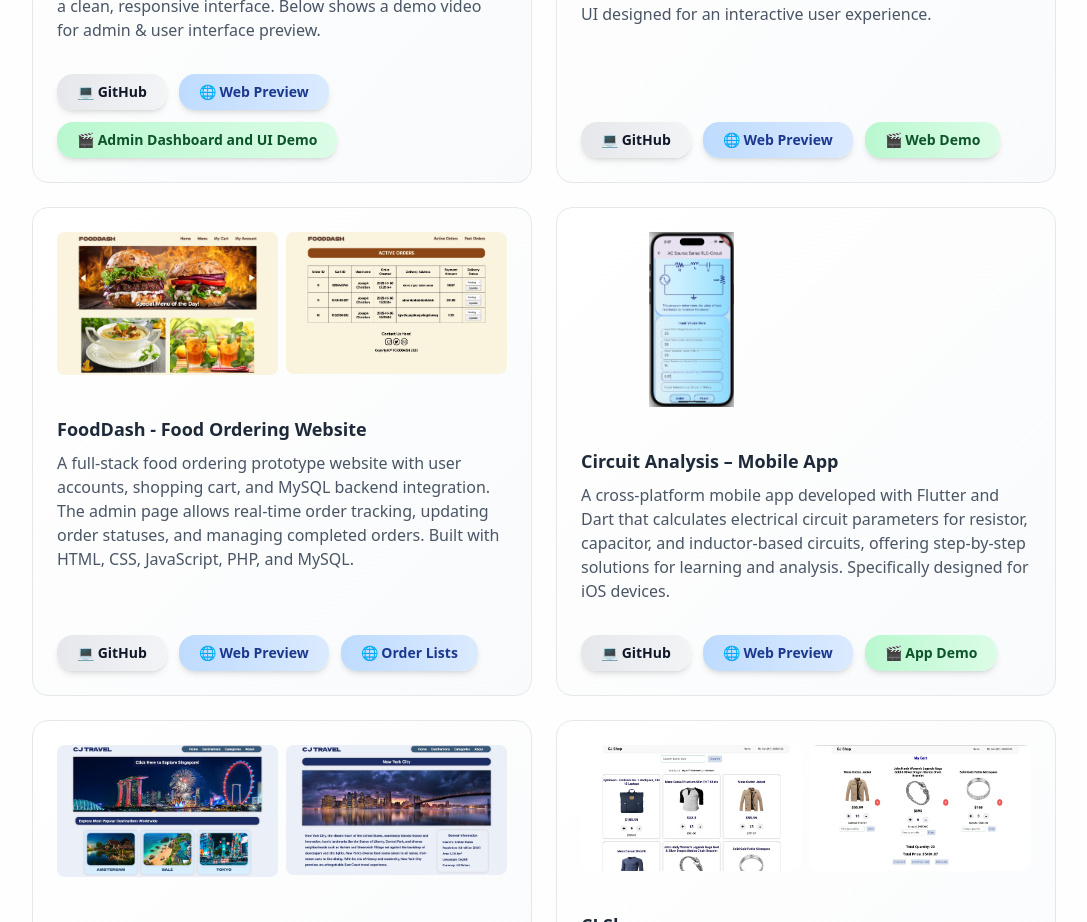
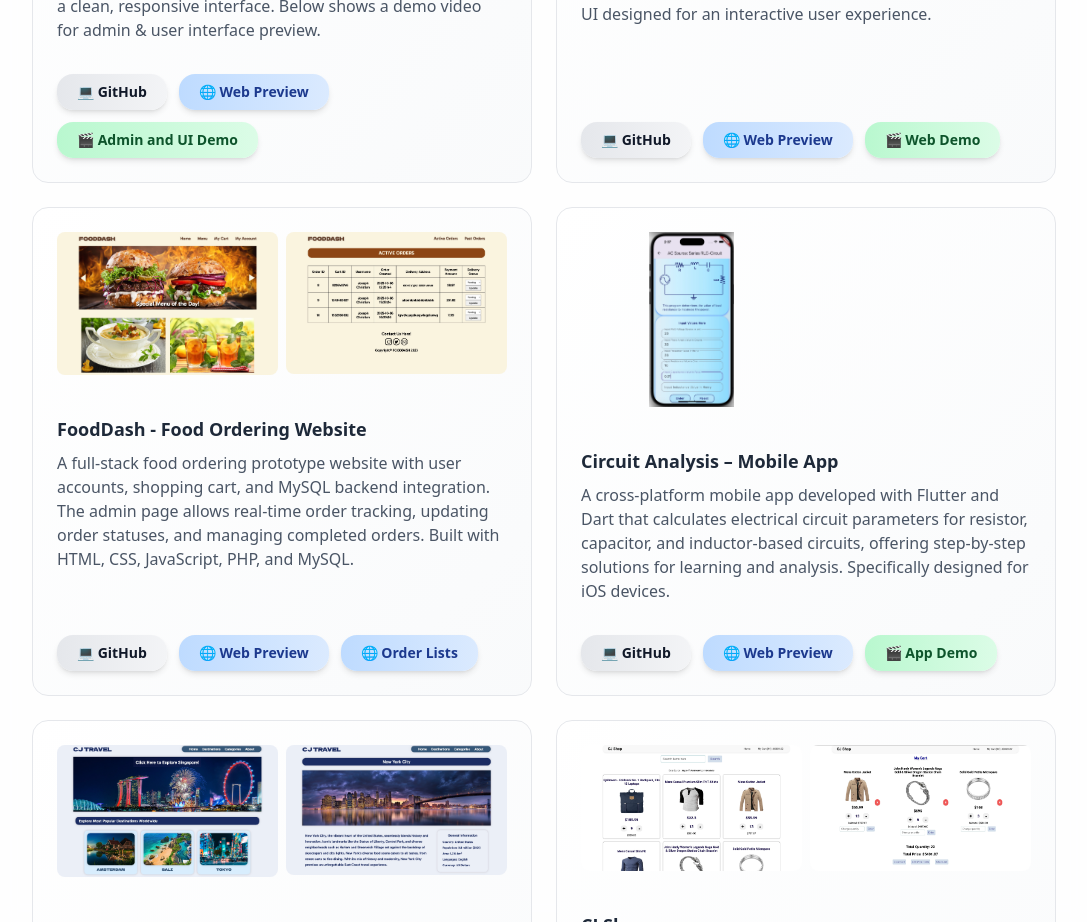
Before and after one commit to cjoseph001/personalweb, a React (Vite) app: page / in a window 1280 px wide. Shown: the part 1360-2282 px from the top of the page, without its empty margins (96-1183 px from the left). Built offline with nearby package versions, Linux system fonts and the light colour scheme.

Commit message:
fix text

```diff
--- a/src/pages/homepage.jsx
+++ b/src/pages/homepage.jsx
@@ -109,7 +109,7 @@ const HomePage = () => {
                   },
                 ],
                 adminDemo: {
-                  label: "Admin Dashboard and UI Demo",
+                  label: "Admin and UI Demo",
                   link: "/videos/shopadmindemo.mp4",
                 },
               },
```
